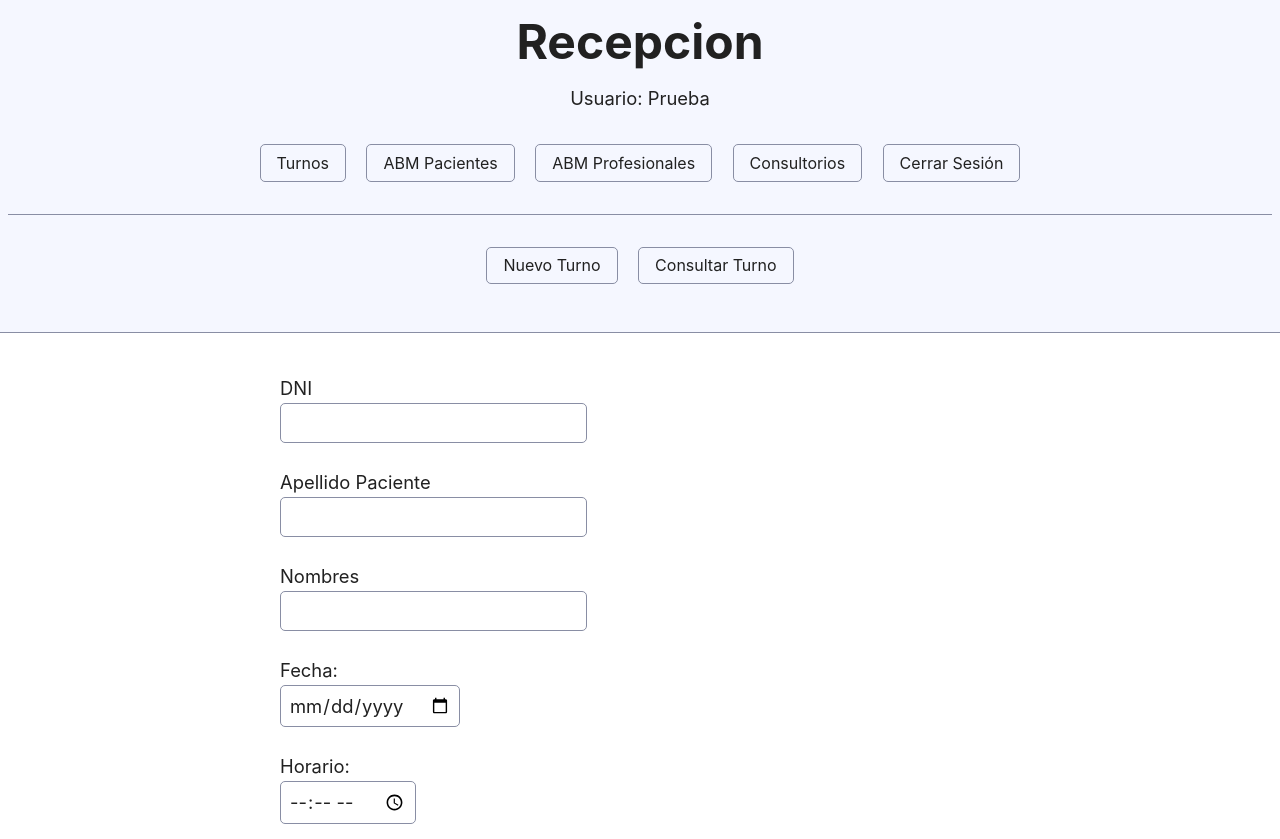
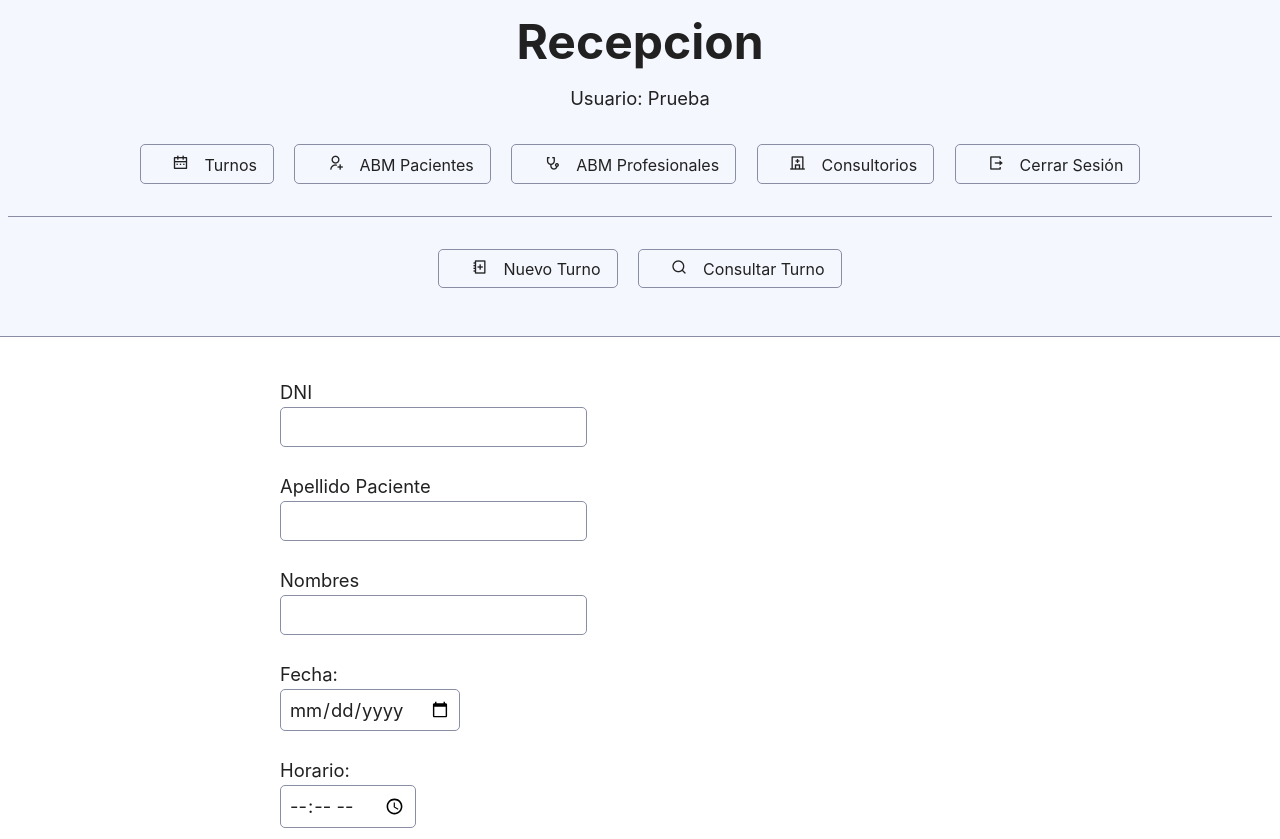
Before and after one commit to servitecbaires/TPO-Python, a plain HTML site: page turnos.html in a window 1280 px wide. Shown: the top 839 px of the page. Drawn offline with nearby package versions, Linux system fonts and the light colour scheme.

Commit message:
Iconos agragados al nav

```diff
--- a/estilos.css
+++ b/estilos.css
@@ -618,3 +618,6 @@
   progress:indeterminate::-moz-progress-bar {
     background-color: var(--accent-bg);
   }
+
+  /*RemixIcon Styles*/
+  i{margin:0 1rem;}
--- a/turnos.html
+++ b/turnos.html
@@ -11,18 +11,20 @@
 	<body>
 		<header>
 			<h1>Recepcion</h1> <p>Usuario: Prueba</p>
-                <nav>
-                    <a href="turnos.html">Turnos</a>
-                    <a href="/pacientes">ABM Pacientes</a>
-                    <a href="/profesionales">ABM Profesionales</a>
-                    <a href="/consultorios">Consultorios</a>
-                    <a href="maqueta.html">Cerrar Sesión</a>
+            <nav>
+                <a href="turnos.html"><i class="ri-calendar-2-line"></i>Turnos</a>
+                <a href="/pacientes"><i class="ri-user-add-line"></i>ABM Pacientes</a>
+                <a href="/profesionales"><i class="ri-stethoscope-line"></i>ABM Profesionales</a>
+                <a href="/consultorios"><i class="ri-hospital-line"></i>Consultorios</a>
+                <a href="maqueta.html"><i class="ri-logout-box-r-line"></i>Cerrar Sesión</a>
 
-                </nav>
+            </nav>
                 <hr>
                 <nav>
-                    <a href="nuevo-turno.html">Nuevo Turno</a>
-                    <a href="consultar-turno.html">Consultar Turno</a>
+                    <nav>
+                        <a href="nuevo-turno.html"><i class="ri-health-book-line"></i>Nuevo Turno</a>
+                        <a href="consultar-turno.html"><i class="ri-search-line"></i>Consultar Turno</a>
+                    </nav>
                 </nav>
 		</header>
 
```
Also changed, not shown: recepcion.html (+6 -6 lines).
